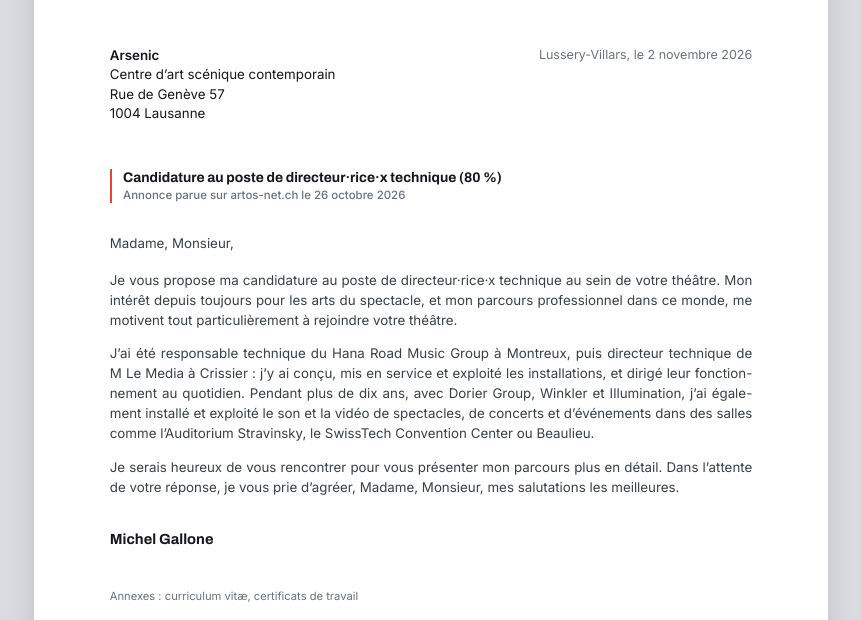
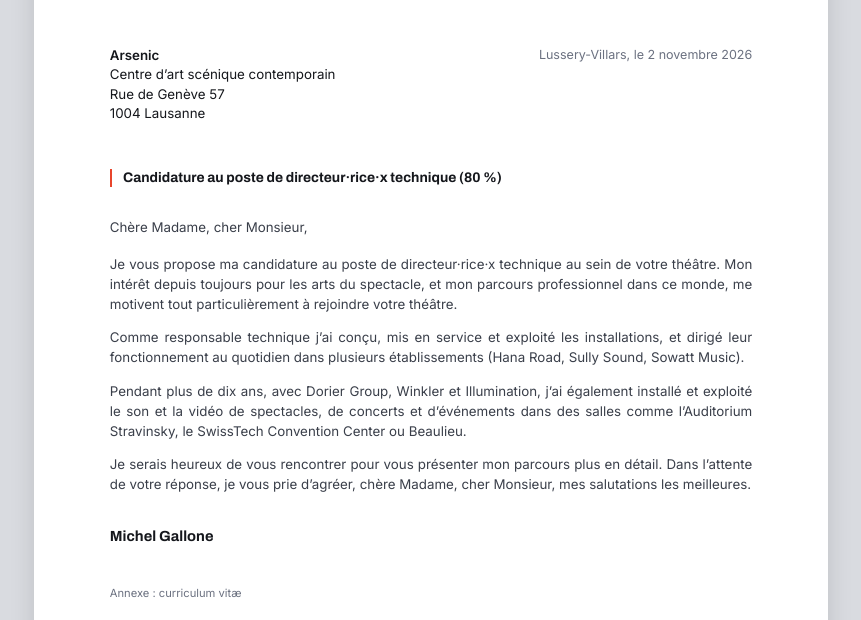
Before and after one commit to sowattmusic/michel_cv, a plain HTML site: page renders/lettres_postulations/lettre_arsenic/Lettre_Michel_Gallone_Arsenic.html in a window 1280 px wide. Shown: the part 180-800 px from the top of the page, without its empty margins (209-1070 px from the left). Drawn offline with Linux system fonts and the light colour scheme.

Commit message:
Lettre Arsenic : version envoyée (Word, PDF) et HTML aligné sur son texte
Co-Authored-By: Claude Opus 5.5 <noreply@anthropic.com>

```diff
--- a/renders/lettres_postulations/lettre_arsenic/Lettre_Michel_Gallone_Arsenic.html
+++ b/renders/lettres_postulations/lettre_arsenic/Lettre_Michel_Gallone_Arsenic.html
@@ -129,20 +129,21 @@
 
     <div class="objet">
       Candidature au poste de directeur·rice·x technique (80 %)
-      <small>Annonce parue sur artos-net.ch le 26 octobre 2026</small>
     </div>
 
-    <p class="salut">Madame, Monsieur,</p>
+    <p class="salut">Chère Madame, cher Monsieur,</p>
 
     <p>Je vous propose ma candidature au poste de directeur·rice·x technique au sein de votre théâtre. Mon intérêt depuis toujours pour les arts du spectacle, et mon parcours professionnel dans ce monde, me motivent tout particulièrement à rejoindre votre théâtre.</p>
 
-    <p>J’ai été responsable technique du Hana Road Music Group à Montreux, puis directeur technique de M&nbsp;Le&nbsp;Media à Crissier : j’y ai conçu, mis en service et exploité les installations, et dirigé leur fonctionnement au quotidien. Pendant plus de dix ans, avec Dorier Group, Winkler et Illumination, j’ai également installé et exploité le son et la vidéo de spectacles, de concerts et d’événements dans des salles comme l’Auditorium Stravinsky, le SwissTech Convention Center ou Beaulieu.</p>
+    <p>Comme responsable technique j’ai conçu, mis en service et exploité les installations, et dirigé leur fonctionnement au quotidien dans plusieurs établissements (Hana Road, Sully Sound, Sowatt Music).</p>
 
-    <p>Je serais heureux de vous rencontrer pour vous présenter mon parcours plus en détail. Dans l’attente de votre réponse, je vous prie d’agréer, Madame, Monsieur, mes salutations les meilleures.</p>
+    <p>Pendant plus de dix ans, avec Dorier Group, Winkler et Illumination, j’ai également installé et exploité le son et la vidéo de spectacles, de concerts et d’événements dans des salles comme l’Auditorium Stravinsky, le SwissTech Convention Center ou Beaulieu.</p>
+
+    <p>Je serais heureux de vous rencontrer pour vous présenter mon parcours plus en détail. Dans l’attente de votre réponse, je vous prie d’agréer, chère Madame, cher Monsieur, mes salutations les meilleures.</p>
 
     <div class="signature">Michel Gallone</div>
 
-    <div class="pj">Annexes : curriculum vitæ, certificats de travail</div>
+    <div class="pj">Annexe : curriculum vitæ</div>
   </main>
 
   <footer>
```
Also changed, not shown: 2 other files.
